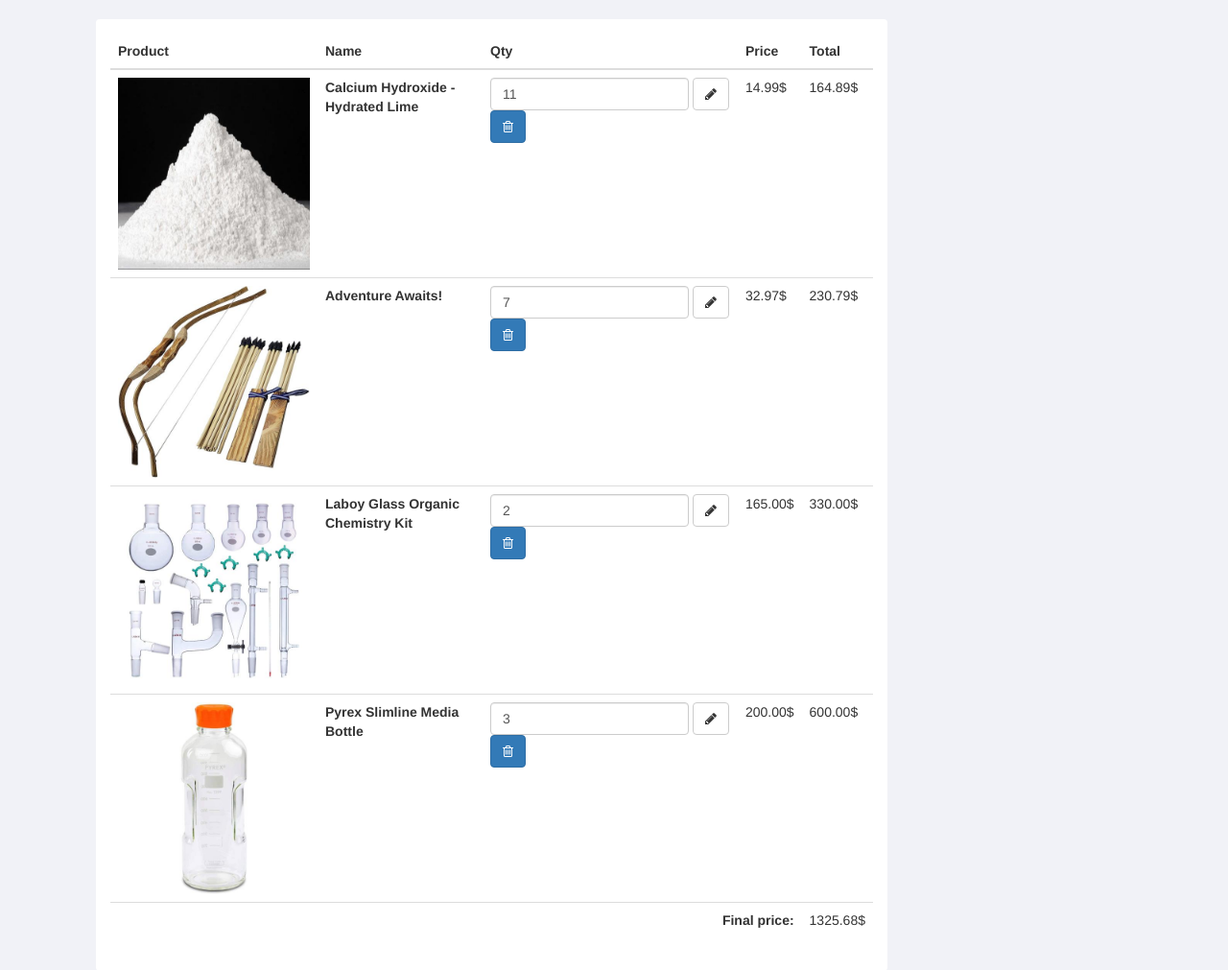
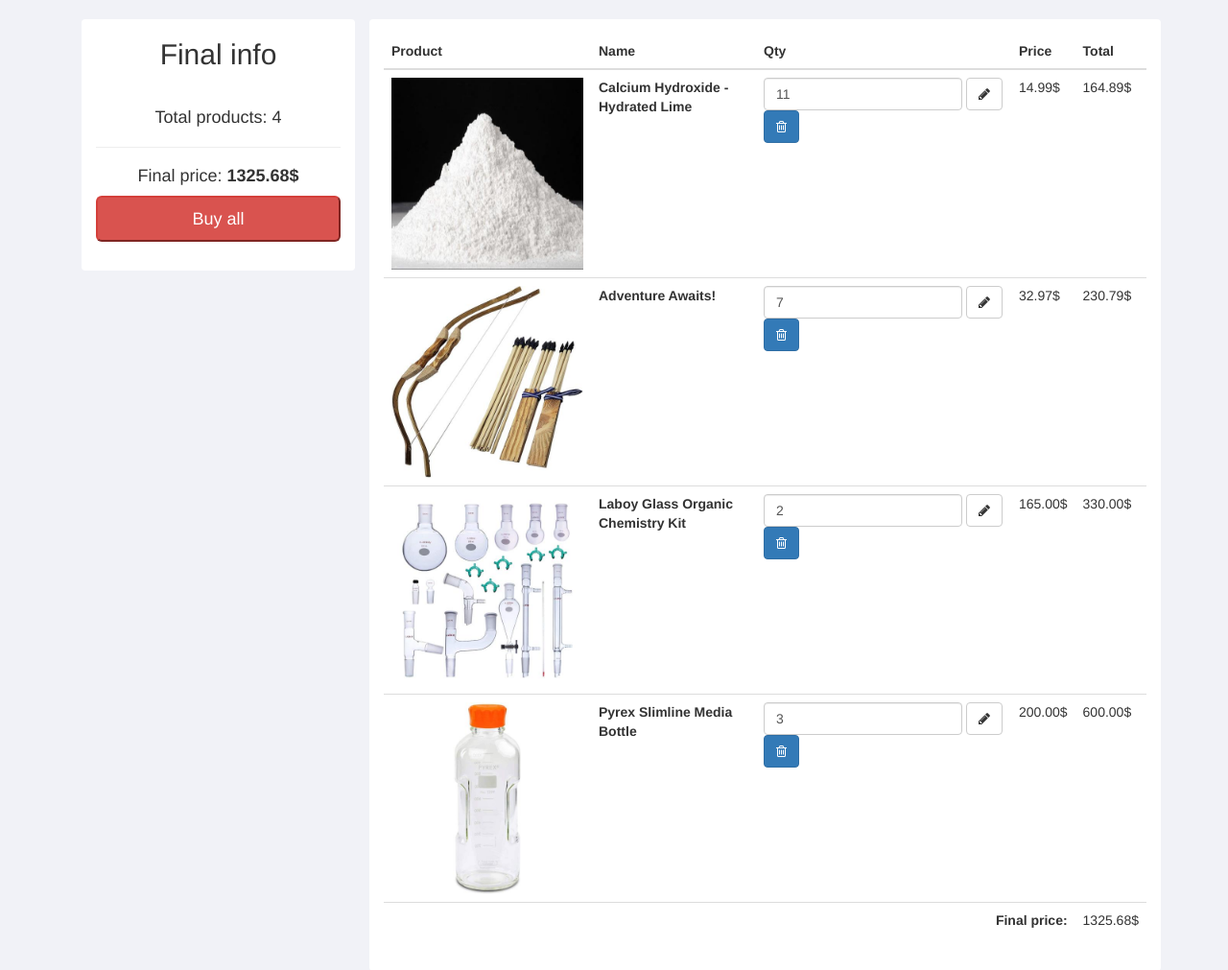
Before and after one commit to VanionVina/first-test-django, a Django app: page /cart-detail/ in a window 1280 px wide. Shown: the part 70-1081 px from the top of the page at 96% size. Run offline with Django 3.2, Linux system fonts and the light colour scheme; a user stored in the database is signed in; data comes from the database, SQL or seed files in the repository; both versions use the stored data as it was after the commit; some libraries are stand-ins or nearby versions.

Commit message:
Change look and some mini changes, u can't add two same products

```diff
--- a/mainapp/models.py
+++ b/mainapp/models.py
@@ -194,7 +194,8 @@ class CartProduct(models.Model):
     product_slug = models.CharField(max_length=255, null=True)
     product_category = models.CharField(max_length=255, null=True)
     amount = models.PositiveIntegerField(verbose_name='Amount', default=1)
-    total_price = models.DecimalField(verbose_name='Total price', max_digits=100, decimal_places=2)
+    total_price = models.DecimalField(verbose_name='Total price', null=True, blank=True,
+                                      max_digits=100, decimal_places=2)
 
     def get_product(self):
         category = Category.objects.get(slug=self.product_category)
@@ -209,4 +210,4 @@ class CartProduct(models.Model):
                 return product
 
     def __str__(self):
-        return f'Cart product: {self.product_slug}'
+        return f'Cart product: {self.product_slug}; For cart: {self.to_cart.id}'
--- a/mainapp/templates/cart_detail.html
+++ b/mainapp/templates/cart_detail.html
@@ -4,6 +4,15 @@
 
 <link rel="stylesheet" type="text/css" href="//netdna.bootstrapcdn.com/font-awesome/4.1.0/css/font-awesome.min.css">
 <div class="container bootstrap snippets bootdey">
+    <div class='col-md-3 content panel panel-info panel-shadow'>
+        <h2 class='text text-center'>Final info</h2>
+        <br>
+        <h4 class='text text-center'>Total products: {{ cart.final_amount }}</h4>
+        <hr>
+        <h4 class='text text-center'>Final price: <strong>{{ cart.final_price }}$</strong></h4>
+        <p class='text text-center'><button class='button btn-danger btn-lg btn-block'>Buy all</button></p>
+        <br>
+    </div>
     <div class="col-md-9 col-sm-8 content">
         <div class="row">
             <div class="col-md-12">
--- a/mainapp/templates/product_detail.html
+++ b/mainapp/templates/product_detail.html
@@ -40,10 +40,6 @@
                 </table>
               </div>
               <div class="m-bot15"> <strong>Price : </strong> <span class="pro-price">${{ product.price }}</span></div>
-              <div class="form-group">
-                  <label>Quantity</label>
-                  <input type="quantiy" placeholder="1" class="form-control quantity">
-              </div>
               <p>
                   <a href='{% url "add_to_cart" product.slug product.category.slug %}'><button class="btn btn-round btn-danger" type="button"><i class="fa fa-shopping-cart"></i> Add to Cart</button></a>
               </p>
--- a/mainapp/templates/registration/login.html
+++ b/mainapp/templates/registration/login.html
@@ -18,7 +18,7 @@
         <input type="hidden" name="next" value={% url 'index' %}>
         {{ form|crispy }}
         <br>
-        <button class='button btn-success' type="submit">Log in</button>
+        <button class='button btn-success btn-lg' type="submit">Log in</button>
     </form>
 </div>
 {% endblock content %}
--- a/mainapp/templates/registration/registration.html
+++ b/mainapp/templates/registration/registration.html
@@ -8,7 +8,7 @@
     <form method="post">
         {% csrf_token %}
         {{ form|crispy }}
-        <button class='button btn-success' type='submit'>Create</button>
+        <button class='button btn-success btn-lg' type='submit'>Create</button>
     </form>
 </div>
 {% endblock content %}
--- a/mainapp/views.py
+++ b/mainapp/views.py
@@ -98,13 +98,14 @@ class AddToCart(GetCurtMixin, View):
         customer = Customer.objects.get(user=user)
         category = Category.objects.get(slug=category_slug)
         product = get_products.get_product(category_slug=category.slug, product_slug=product_slug)
-        cart_product, created = CartProduct.objects.get_or_create(user=customer, to_cart=self.cart,
-                                                product_slug=product.slug, total_price=product.price,
-                                                product_category=product.category.slug,
-                                                )
+        cart_product, created = CartProduct.objects.get_or_create(
+            user=customer, to_cart=self.cart, product_slug=product.slug,
+            product_category=product.category.slug,
+            )
         if created:
+            cart_product.total_price = product.price
             self.cart.products.add(cart_product)
-            self.cart.save()
+            cart_product.save()
         cart_logic.cart_recalc(self.cart)
         return HttpResponseRedirect(reverse('cart_detail'))
 
@@ -133,6 +134,7 @@ class ChangeCartProductAmount(GetCurtMixin, View):
     def post(self, request, cart_product_id):
         product = CartProduct.objects.get(id=cart_product_id)
         amount = request.POST.get('amount')
+        product.amount = amount
         product.total_price = float(product.get_product().price) * float(amount)
         product.amount = amount
         product.save()
```
Also changed, not shown: mainapp/logic/cart_logic.py (+6 -2 lines), db.sqlite3, mainapp/migrations/0008_auto_20210114_2321.py (added).
